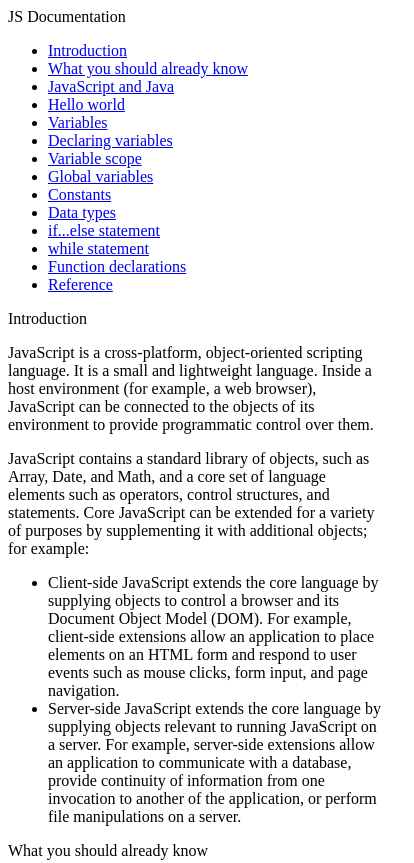
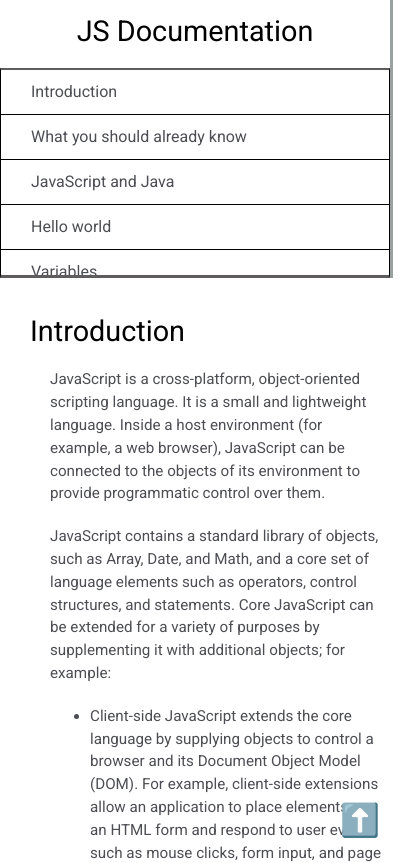
Before and after one commit to fredamanu/JS_Documentation_Page, a plain HTML site: page index.html in a window 390 px wide. Shown: the top 863 px of the page, 414 px wide, since content can reach past the window. Drawn offline with Linux system fonts and the light colour scheme.

Commit message:
adding css styling

```diff
--- a/index.html
+++ b/index.html
@@ -6,6 +6,14 @@
     <meta name="viewport" content="width=device-width, initial-scale=1.0" />
     <title>JavaScript Technical Document</title>
     <link rel="stylesheet" href="styles.css" />
+
+    <!-- Google fonts -->
+    <link rel="preconnect" href="https://fonts.googleapis.com" />
+    <link rel="preconnect" href="https://fonts.gstatic.com" crossorigin />
+    <link
+      href="https://fonts.googleapis.com/css2?family=Roboto:ital,wght@0,400;0,500;0,700;0,900;1,700&display=swap"
+      rel="stylesheet"
+    />
   </head>
   <body>
     <nav id="navbar">
@@ -68,7 +76,7 @@
     <main id="main-doc">
       <section class="main-section" id="Introduction">
         <header>Introduction</header>
-        <div>
+        <div class="section-content">
           <p>
             JavaScript is a cross-platform, object-oriented scripting language.
             It is a small and lightweight language. Inside a host environment
@@ -104,7 +112,7 @@
       </section>
       <section class="main-section" id="What_you_should_already_know">
         <header>What you should already know</header>
-        <div>
+        <div class="section-content">
           <p>This guide assumes you have the following basic background:</p>
           <ul>
             <li>
@@ -121,7 +129,7 @@
       </section>
       <section class="main-section" id="JavaScript_and_Java">
         <header>JavaScript and Java</header>
-        <div>
+        <div class="section-content">
           <p>
             JavaScript and Java are similar in some ways but fundamentally
             different in some others. The JavaScript language resembles Java but
@@ -152,14 +160,14 @@
       </section>
       <section class="main-section" id="Hello_world">
         <header>Hello world</header>
-        <div>
+        <div class="section-content">
           <p>
             To get started with writing JavaScript, open the Scratchpad and
             write your first "Hello world" JavaScript code:
           </p>
           <div>
             <code
-              >function greetMe(yourName) { alert("Hello " + yourName); }
+              >function greetMe(yourName) { alert("Hello " + yourName); }<br />
               greetMe("World");</code
             >
           </div>
@@ -171,7 +179,7 @@
       </section>
       <section class="main-section" id="Variables">
         <header>Variables</header>
-        <div>
+        <div class="section-content">
           <p>
             You use variables as symbolic names for values in your application.
             The names of variables, called identifiers, conform to certain
@@ -194,7 +202,7 @@
       </section>
       <section class="main-section" id="Declaring_variables">
         <header>Declaring variables</header>
-        <div>
+        <div class="section-content">
           <p>You can declare a variable in three ways:</p>
           <p>With the keyword var. For example,</p>
           <div>
@@ -223,7 +231,7 @@
       </section>
       <section class="main-section" id="Variable_scope">
         <header>Variable scope</header>
-        <div>
+        <div class="section-content">
           <p>
             When you declare a variable outside of any function, it is called a
             global variable, because it is available to any other code in the
@@ -256,7 +264,7 @@
       </section>
       <section class="main-section" id="Global_variables">
         <header>Global variables</header>
-        <div>
+        <div class="section-content">
           <p>
             Global variables are in fact properties of the global object. In web
             pages the global object is window, so you can set and access global
@@ -273,7 +281,7 @@
       </section>
       <section class="main-section" id="Constants">
         <header>Constants</header>
-        <div>
+        <div class="section-content">
           <p>
             You can create a read-only, named constant with the const keyword.
             The syntax of a constant identifier is the same as for a variable
@@ -298,8 +306,9 @@
           </p>
           <div>
             <code
-              >// THIS WILL CAUSE AN ERROR function f() {}; const f = 5; // THIS
-              WILL CAUSE AN ERROR ALSO function f() { const g = 5; var g;
+              >// THIS WILL CAUSE AN ERROR function f() {}; const f = 5; //
+              THIS<br />
+              WILL CAUSE AN ERROR ALSO function f() { const g = 5; var g;<br />
               //statements }</code
             >
           </div>
@@ -317,7 +326,7 @@
       </section>
       <section class="main-section" id="Data_types">
         <header>Data types</header>
-        <div>
+        <div class="section-content">
           <p>The latest ECMAScript standard defines seven data types:</p>
           <ul>
             <li>
@@ -353,7 +362,7 @@
       </section>
       <section class="main-section" id="if...else_statement">
         <header>if...else statement</header>
-        <div>
+        <div class="section-content">
           <p>
             Use the if statement to execute a statement if a logical condition
             is true. Use the optional else clause to execute a statement if the
@@ -375,8 +384,8 @@
           </p>
           <div>
             <code
-              >if (condition_1) { statement_1; } else if (condition_2) {
-              statement_2; } else if (condition_n) { statement_n; } else {
+              >if (condition_1) { statement_1; } else if (condition_2) {<br />
+              statement_2; } else if (condition_n) { statement_n; } else {<br />
               statement_last; }</code
             >
           </div>
@@ -416,7 +425,7 @@
       </section>
       <section class="main-section" id="while_statement">
         <header>while statement</header>
-        <div>
+        <div class="section-content">
           <p>
             A while statement executes its statements as long as a specified
             condition evaluates to true. A while statement looks as follows:
@@ -462,7 +471,7 @@
       </section>
       <section class="main-section" id="Function_declarations">
         <header>Function declarations</header>
-        <div>
+        <div class="section-content">
           <p>
             A function definition (also called a function declaration, or
             function statement) consists of the function keyword, followed by:
@@ -504,7 +513,7 @@
       </section>
       <section class="main-section" id="Reference">
         <header>Reference</header>
-        <div>
+        <div class="section-content">
           <ul>
             <li>
               All the documentation in this page is taken from
@@ -514,5 +523,8 @@
         </div>
       </section>
     </main>
+    <div id="scroll">
+      <a href="#navbar">⬆️</a>
+    </div>
   </body>
 </html>
--- a/styles.css
+++ b/styles.css
@@ -0,0 +1,143 @@
+html {
+  scroll-behavior: auto;
+}
+
+body {
+  box-sizing: border-box;
+  margin: 0;
+  padding: 0;
+  font-size: 100%;
+  line-height: 1.5;
+  font-family: 'Roboto', Arial, sans-serif;
+  color: #4d4e53;
+  background-color: #fff;
+  vertical-align: baseline;
+}
+
+#navbar {
+  min-width: 290px;
+  width: 300px;
+  height: 100%;
+  border-right: 3px solid rgba(0, 22, 22, 0.4);
+  position: fixed;
+  z-index: 1;
+  top: 0;
+  left: 0;
+}
+#navbar ul {
+  padding: 0;
+  margin: 0;
+  overflow-y: auto;
+  overflow-x: hidden;
+}
+
+#navbar li {
+  width: 100%;
+  list-style: none;
+  border-top: solid 1px black;
+}
+
+#navbar header {
+  padding: 10px 30px 15px;
+  font-size: 180%;
+  font-weight: 400;
+  color: black;
+}
+
+#navbar a {
+  display: block;
+  text-decoration: none;
+  color: #4d4e53;
+  padding: 10px 30px;
+  cursor: pointer;
+}
+
+#navbar a:hover {
+  color: red;
+}
+
+#main-doc {
+  /* width: 70vw; */
+  position: absolute;
+  left: 310px;
+  top: 0;
+  padding: 30px 30px;
+}
+
+#main-doc header {
+  font-size: 180%;
+  color: black;
+}
+
+.section-content {
+  padding-left: 20px;
+  font-size: 95%;
+}
+
+.section-content div {
+  background-color: #f7f7f7;
+  border-radius: 10px;
+  padding: 20px;
+  margin-left: 5px;
+}
+
+.section-content li {
+  margin-bottom: 10px;
+}
+
+.section-content p {
+  margin-bottom: 20px;
+}
+
+#scroll {
+  display: none;
+}
+
+a {
+  text-decoration: none;
+}
+
+@media screen and (max-width: 800px) {
+  body {
+    overflow-x: hidden;
+  }
+  #navbar {
+    width: 100%;
+    position: relative;
+  }
+
+  #navbar ul {
+    height: 205px;
+    border-top: 2px solid rgb(94, 92, 92);
+    border-bottom: 3px solid rgb(94, 92, 92);
+    border-right: 1px solid black;
+    border-left: 1px solid black;
+  }
+
+  #navbar li {
+    border: none;
+  }
+
+  #navbar li:not(:first-child) {
+    border-top: 1px solid black;
+  }
+
+  #navbar header {
+    text-align: center;
+  }
+
+  #main-doc {
+    position: absolute;
+    left: 0;
+    top: 280px;
+  }
+
+  #scroll {
+    display: block;
+    position: fixed;
+    right: 10px;
+    bottom: 0;
+    z-index: 1;
+    font-size: 200%;
+  }
+}
```
